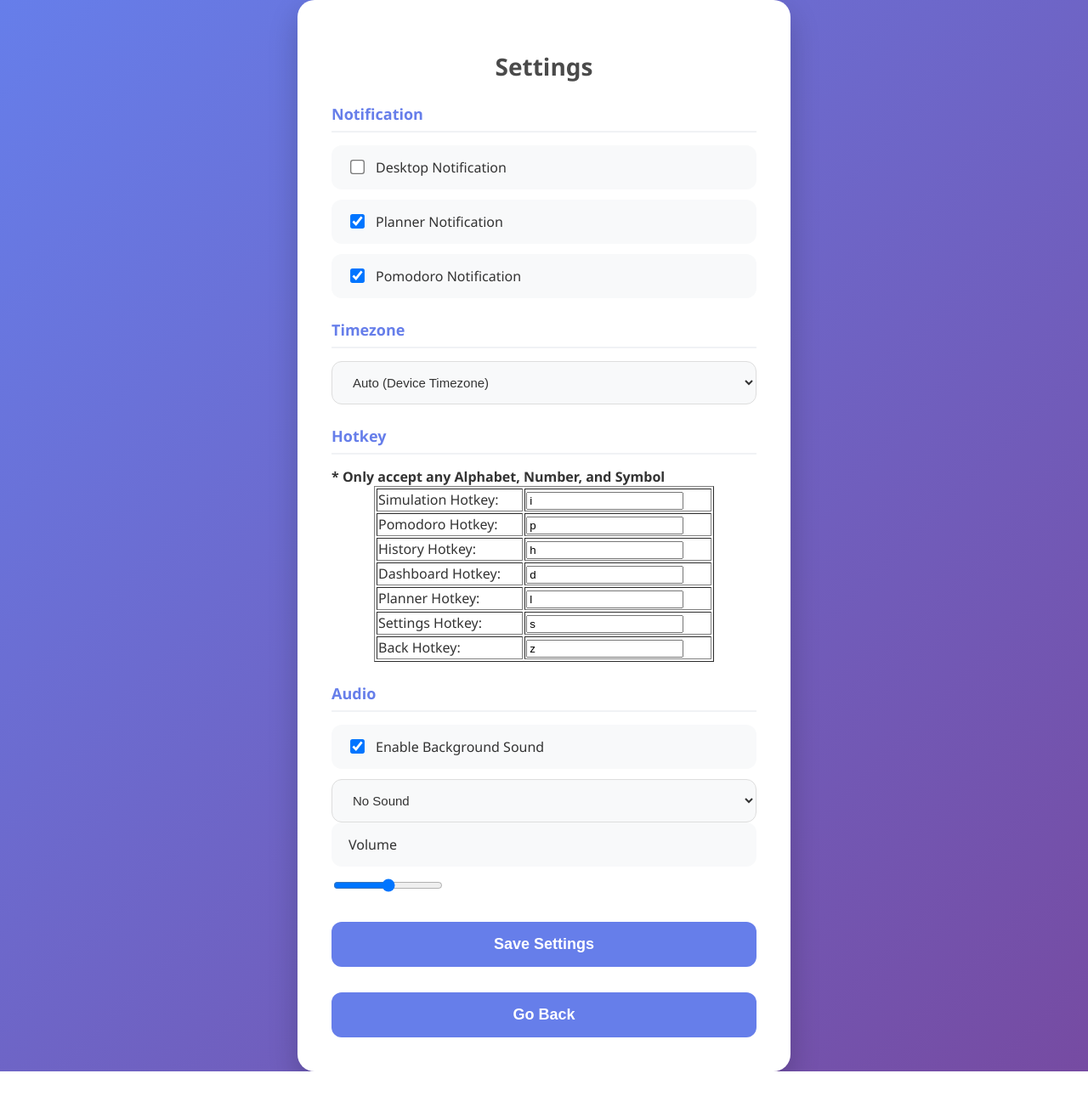
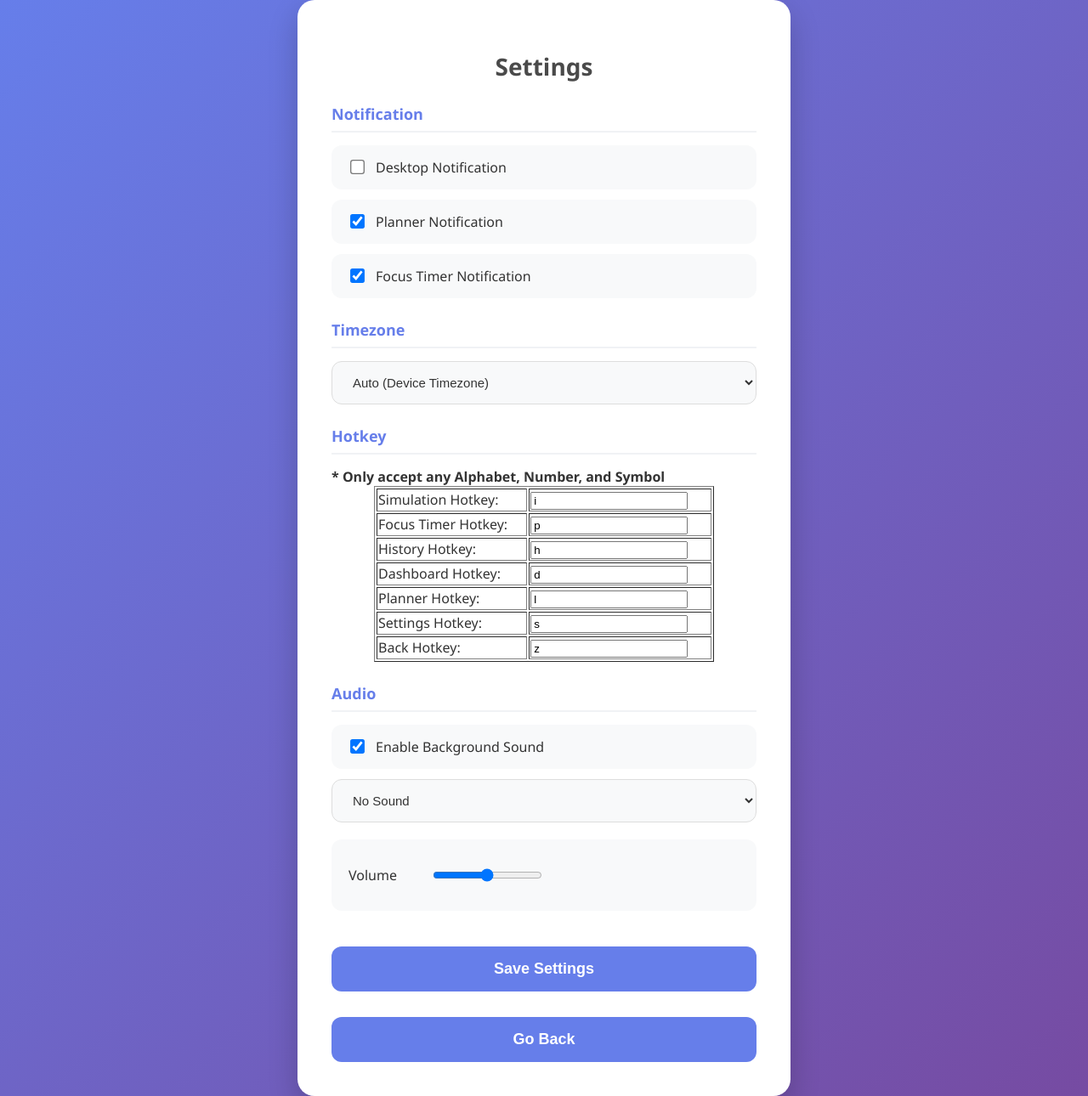
Before and after one commit to IOI4896/GitExercise-Flowcision, a Flask app: page /settings in a window 1280 px wide. Shown: the whole page at 85% size. Before the commit the page ends 1261 px from the top, so only its background shows below. Run offline with Flask 3, Linux system fonts and the light colour scheme; the visitor is signed in with stand-in values (Sample User, id 1); data comes from the database, SQL or seed files in the repository.

Commit message:
Refactor settings page for clarity and consistency
Updated notification checkbox labels and added missing hotkey labels.

```diff
--- a/templates/settings.html
+++ b/templates/settings.html
@@ -2,8 +2,7 @@
 <html>
     <head>
         <title>Flowcision - Settings</title>
-<style>
-
+        <style>
             body {
                 font-family: 'Segoe UI', Tahoma, Geneva, Verdana, sans-serif;
                 background: linear-gradient(135deg, #667eea 0%, #764ba2 100%);
@@ -155,7 +154,7 @@
                     {% if settings_data['pomodoro_notification'] %}
                     checked
                     {% endif %}>
-                    Pomodoro Notification
+                    Focus Timer Notification
                 </label>
 
                 <hr>
@@ -208,7 +207,7 @@
                     </tr>
 
                     <tr>
-                        <td>Pomodoro Hotkey: </td>
+                        <td>Focus Timer Hotkey: </td>
                         <td><input class="hotkey-input" name="pomodoro_hotkey" value="{{pomodoro_hotkey}}"></td>
                     </tr>
 
@@ -256,10 +255,10 @@
                     <option value="white_noise">White Noise</option>
                 </select>
 
-                <br><br>
+                <p style="margin-bottom: 20px;"></p>
 
-                <label>Volume</label>
-                <input type="range" name="music_volume" min="0" max="100" value="{{settings_data['music_volume']}}">
+                <label><p style="margin-right: 40px;">Volume</p>
+                <input type="range" name="music_volume" min="0" max="100" value="{{settings_data['music_volume']}}"></label>
 
                 <button type="submit">Save Settings</button>
             </form>
```
